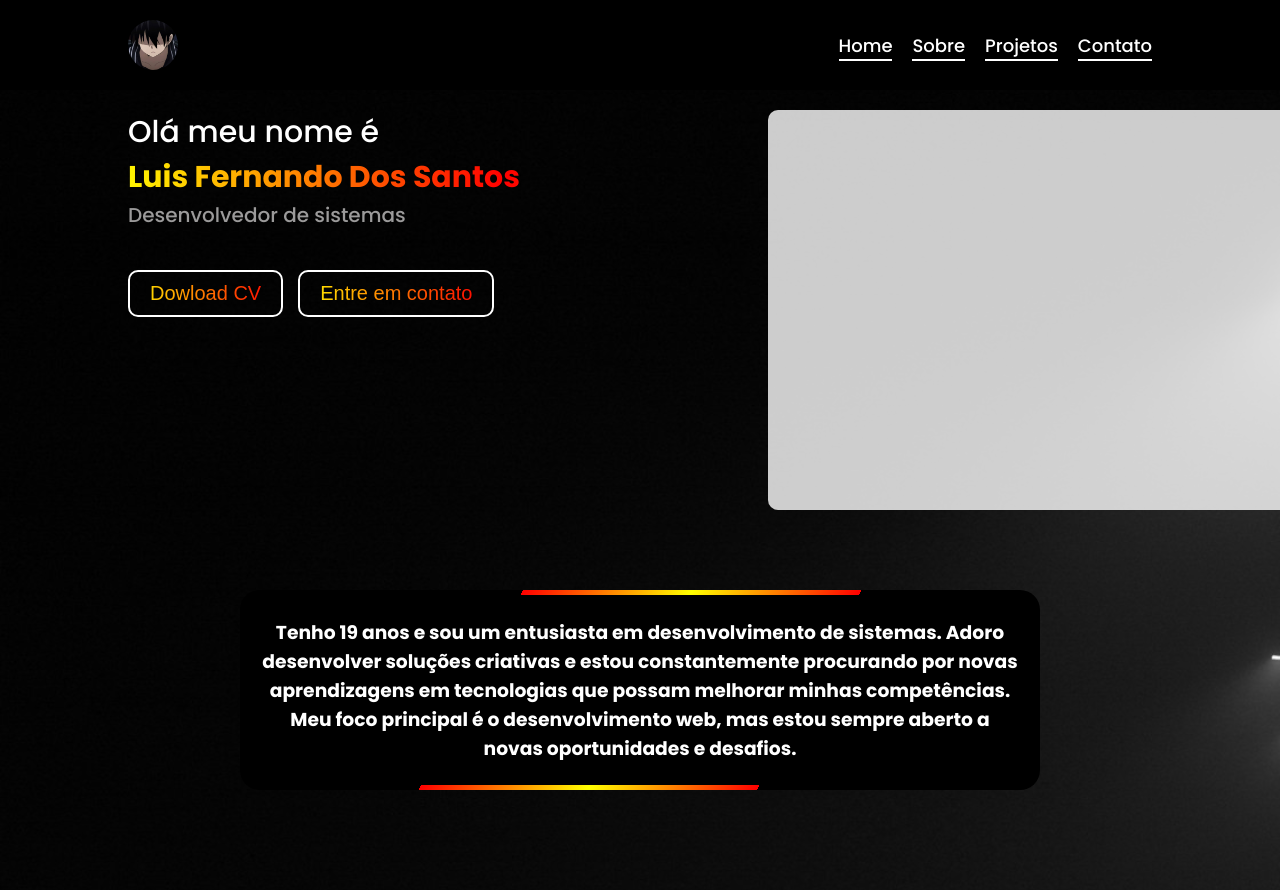
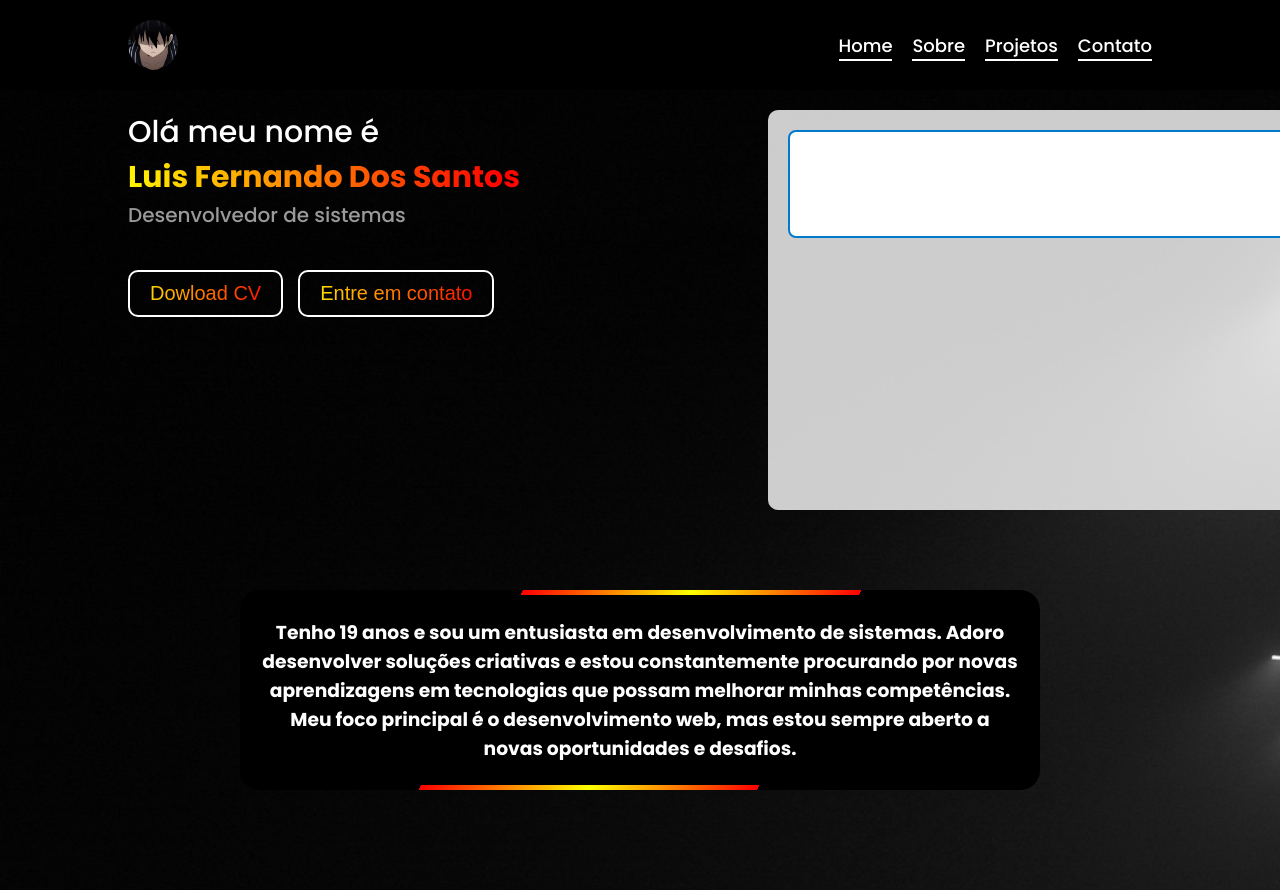
Before and after one commit to luissantosxz/portifolio-v1, a React (Create React App) app: page / in a window 1280 px wide. Shown: the top 890 px of the page. Built offline with nearby package versions, Linux system fonts and the light colour scheme.

Commit message:
Add VSCode card to HeroSection with styling

```diff
--- a/src/components/HeroSection.css
+++ b/src/components/HeroSection.css
@@ -141,3 +141,19 @@
     position: absolute;
     left: 60%;
 }
+
+.card-vscode {
+    width: 100%;
+    height: 30%;
+    border: 2px solid #007ACC;
+    border-radius: 8px;
+    padding: 20px;
+    text-align: center;
+    background: white;
+}
+
+.card-vscode i {
+    font-size: 50px;
+    color: #007ACC;
+    margin-bottom: 10px;
+}
--- a/src/components/HeroSection.tsx
+++ b/src/components/HeroSection.tsx
@@ -35,7 +35,11 @@ export default function HeroSection() {
       </div>
 
       <div className="settings-card">
-
+        <div className="card-vscode">
+          <i className="fab fa-vscode"></i>
+          <h3>VSCode</h3>
+          <p>VS Code</p>
+        </div>
       </div>
     </div>
   );
```
